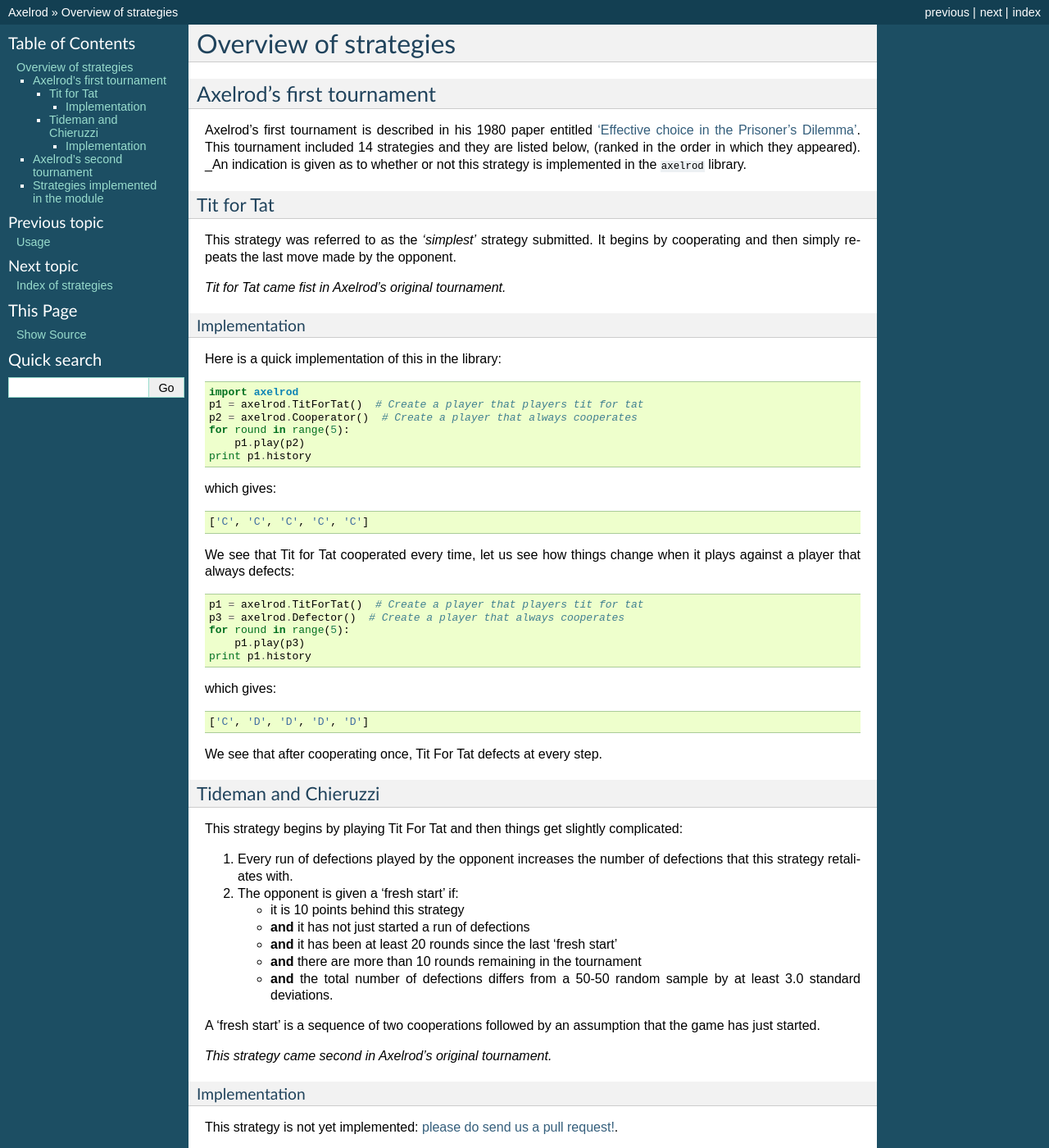
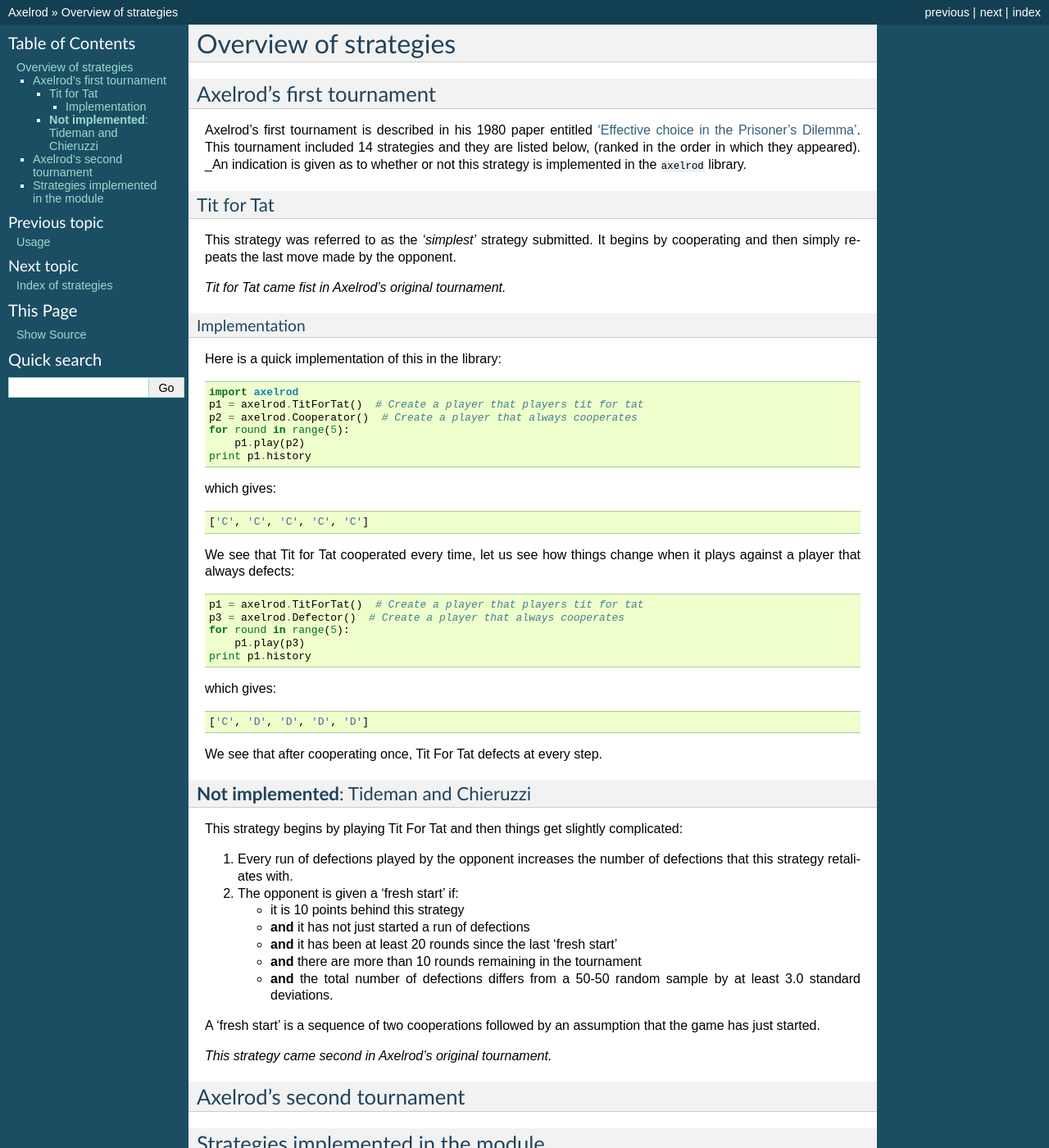
Before and after one commit to Axelrod-Python/Axelrod, a Sphinx documentation site: the page built from docs/strategies.rst, in a window 1280 px wide and 1400 px high. Shown: the whole window at 82% size. Built offline with Sphinx 7.4.7, drawn with Linux system fonts in a browser that asks for light colours.

Commit message:
Adding 'not implemented' to section title where relevant.
This makes it nice and quick to find strategies that are not
implemented.

```diff
--- a/docs/strategies.rst
+++ b/docs/strategies.rst
@@ -50,8 +50,8 @@ which gives::
 
 We see that after cooperating once, Tit For Tat defects at every step.
 
-Tideman and Chieruzzi
-^^^^^^^^^^^^^^^^^^^^^
+**Not implemented**: Tideman and Chieruzzi
+^^^^^^^^^^^^^^^^^^^^^^^^^^^^^^^^^^^^^^^^^^
 
 This strategy begins by playing Tit For Tat and then things get slightly
 complicated:
@@ -72,12 +72,6 @@ the game has just started.
 
 *This strategy came second in Axelrod's original tournament.*
 
-Implementation
-**************
-
-This strategy is not yet implemented: `please do send us a pull request!
-<https://github.com/Axelrod-Python/Axelrod/pulls>`_.
-
 Axelrod's second tournament
 ---------------------------
 
```
